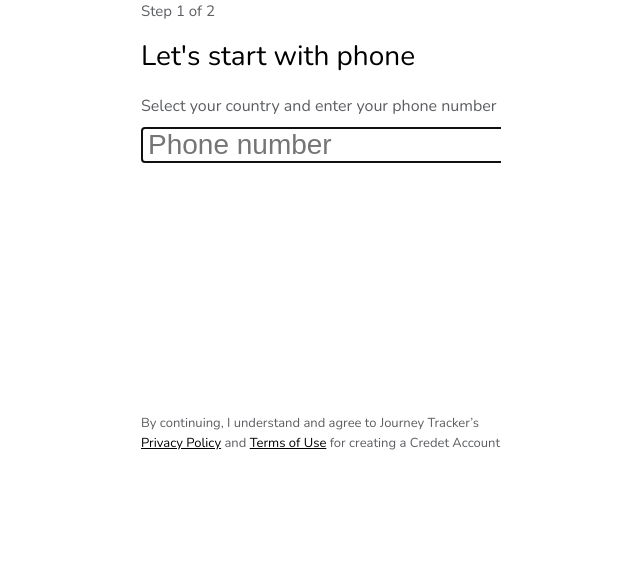
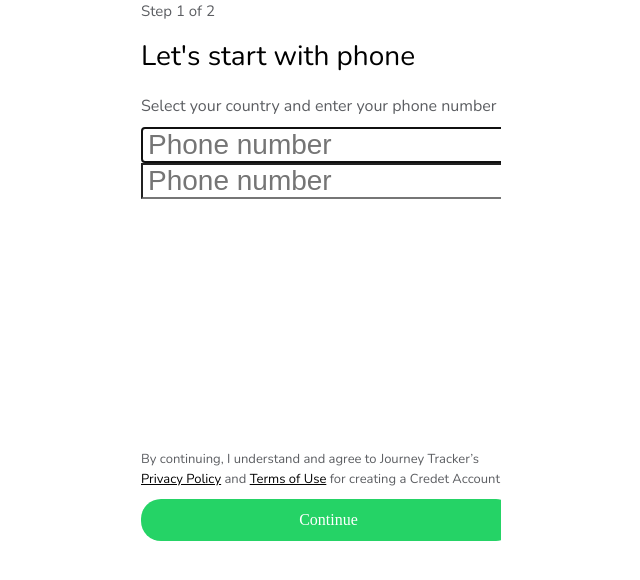
Before and after one commit to Rookid19/JourneyTracker, a Next.js app: page / in a window 1280 px wide. Shown: the top 580 px of the page, without its empty margins (319-959 px from the left). Built offline with nearby package versions, Linux system fonts and the light colour scheme.

Commit message:
custom button

```diff
--- /dev/null
+++ b/components/ui_components/customButton/index.tsx
@@ -0,0 +1,12 @@
+import React from "react";
+import styles from "./page.module.css";
+
+function CustomButton({ name, ...props }: any) {
+  return (
+    <button className={styles.button} {...props}>
+      {name}
+    </button>
+  );
+}
+
+export default CustomButton;
--- /dev/null
+++ b/components/ui_components/customButton/page.module.css
@@ -0,0 +1,11 @@
+.button {
+  height: 42px;
+  width: 100%;
+  border-radius: 20px;
+  border: none;
+  cursor: pointer;
+  font-size: 16px;
+  color: var(--journey-white);
+  background-color: var(--journey-green);
+  font-family: "polysans-regular";
+}
--- a/components/ui_components/customInput/index.tsx
+++ b/components/ui_components/customInput/index.tsx
@@ -22,9 +22,12 @@ function CustomInput({
         className="custom-input"
         placeholder={placeholder}
         style={{
-          backgroundColor: inputType === "phone" && "white",
-          paddingInline: inputType === "phone" ? 5 : 15,
-          fontSize: inputType === "phone" ? 28 : 15,
+          //   backgroundColor: inputType === "phone" && "white",
+          //   paddingInline: inputType === "phone" ? 5 : 15,
+          //   fontSize: inputType === "phone" ? 28 : 15,
+          backgroundColor: "white",
+          paddingInline: 5,
+          fontSize: 28,
         }}
       />
     </div>
--- a/components/user/index.tsx
+++ b/components/user/index.tsx
@@ -1,6 +1,7 @@
 import React from "react";
 import CustomInput from "../ui_components/customInput";
 import styles from "./page.module.css";
+import CustomButton from "../ui_components/customButton";
 
 function User() {
   return (
@@ -18,6 +19,11 @@ function User() {
           name="phone"
           placeholder="Phone number"
         />
+        <CustomInput
+          // inputType="phone"
+          name="phone"
+          placeholder="Phone number"
+        />
       </div>
 
       <div className={styles.terms}>
@@ -25,7 +31,7 @@ function User() {
         <u>Privacy Policy</u> and <u>Terms of Use</u> for creating a Credet
         Account
       </div>
-      {/* <CustomButton onClick={nav} disabled={valid} /> */}
+      <CustomButton name={"Continue"} />
     </div>
   );
 }
```
